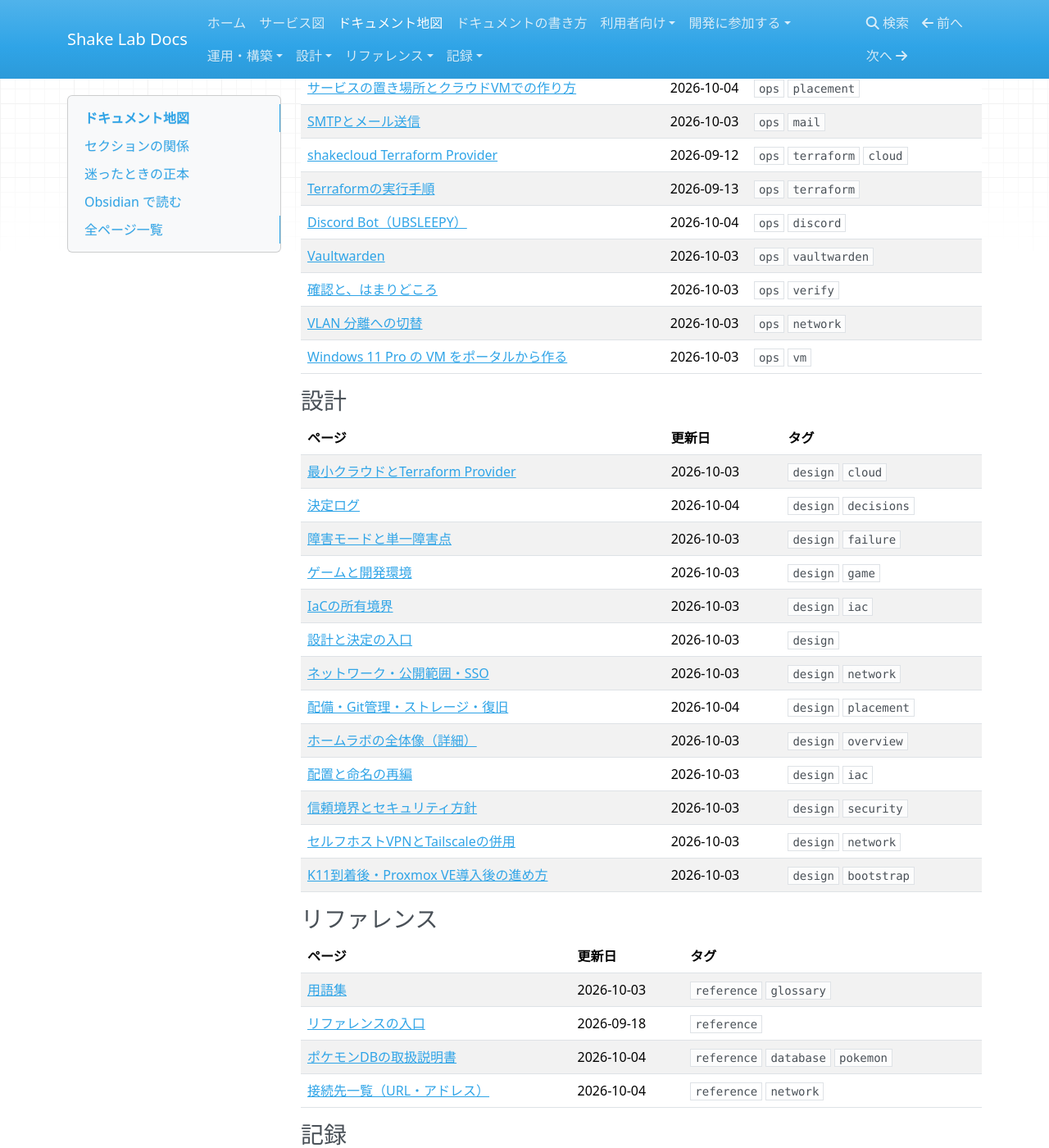
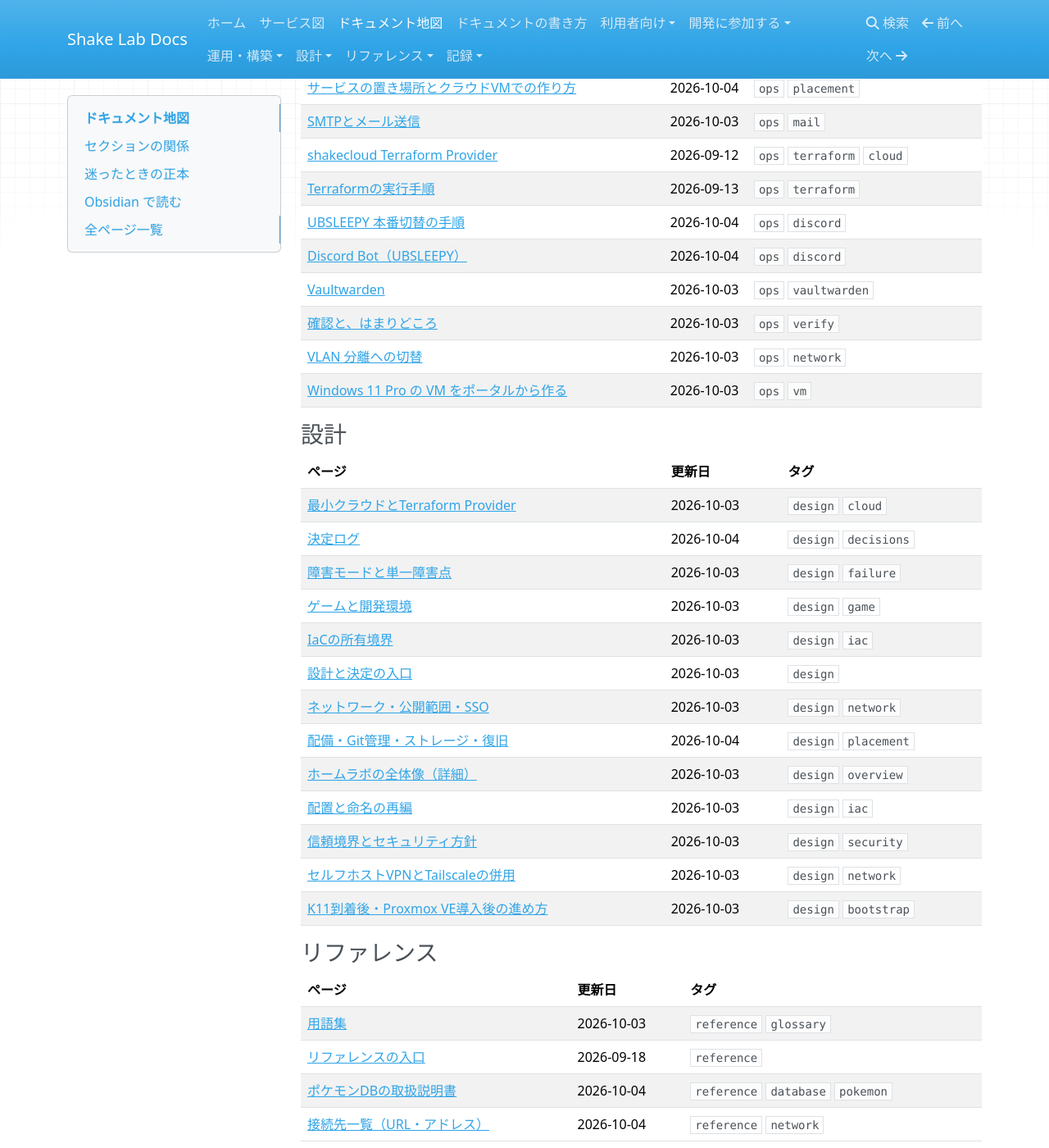
Before and after one commit to rurutheGeek/shake-cloud, an MkDocs documentation site: the page built from docs/map.md, in a window 1280 px wide and 1400 px high, scrolled down 7720 px. Shown: the whole window at 82% size. Built offline with MkDocs 1.6.1, drawn with Linux system fonts in a browser that asks for light colours; nearby versions of some CDN libraries; a script that is not in the unit is left out; some of the changed text lies outside the part shown.

Commit message:
docs(ubsleepy-next): 切替手順をナビとマップへ追加する

```diff
--- a/docs/map.md
+++ b/docs/map.md
@@ -211,6 +211,7 @@
 | [SMTPとメール送信](operations/smtp.md) | 2026-10-03 | `ops` `mail` |
 | [shakecloud Terraform Provider](operations/terraform-provider.md) | 2026-09-12 | `ops` `terraform` `cloud` |
 | [Terraformの実行手順](operations/terraform.md) | 2026-09-13 | `ops` `terraform` |
+| [UBSLEEPY 本番切替の手順](operations/ubsleepy-next-switch.md) | 2026-10-04 | `ops` `discord` |
 | [Discord Bot（UBSLEEPY）](operations/ubsleepy.md) | 2026-10-04 | `ops` `discord` |
 | [Vaultwarden](operations/vaultwarden.md) | 2026-10-03 | `ops` `vaultwarden` |
 | [確認と、はまりどころ](operations/verify.md) | 2026-10-03 | `ops` `verify` |
--- a/mkdocs.yml
+++ b/mkdocs.yml
@@ -119,6 +119,7 @@
           - Vaultwardenの管理: operations/vaultwarden.md
           - ポケモン系のPostgreSQL（pkdb）: operations/pkdb.md
           - Discord Bot（UBSLEEPY）: operations/ubsleepy.md
+          - UBSLEEPY 本番切替の手順: operations/ubsleepy-next-switch.md
           - サークル認証Bot（CIRCLEAUTH）: operations/circleauth.md
           - メール設定: operations/smtp.md
           - Windows 11 ProのVMを作る: operations/windows.md
```
Also changed, not shown: other parts of docs/map.md (+1 -1 lines).
